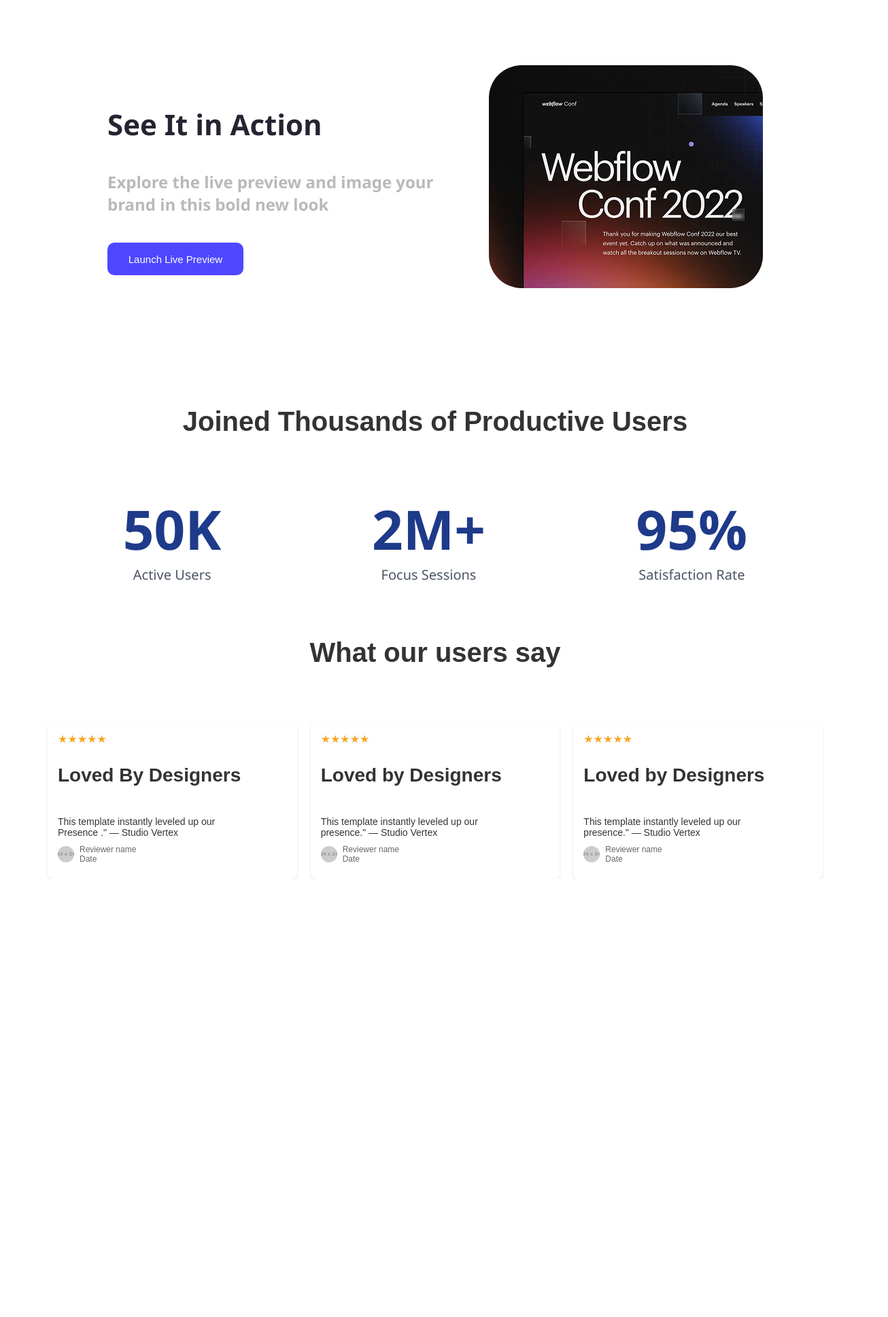
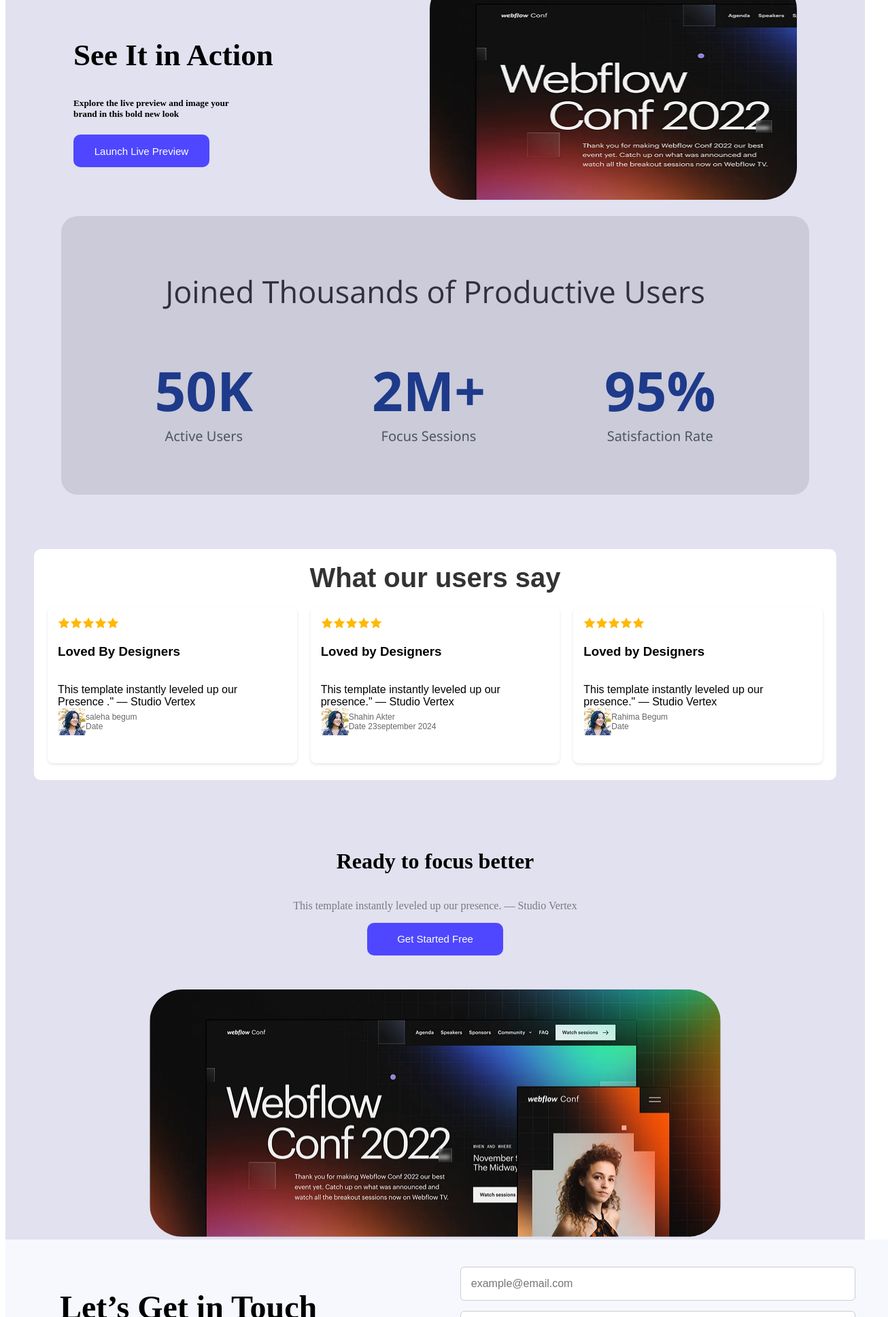
Before and after one commit to Shafaiat28200/My-first-assignment-repo, a plain HTML site: page index.html in a window 1280 px wide. Shown: the part 862-2800 px from the top of the page at 68% size, 1306 px wide, since content can reach past the window. Before the commit the page ends 2155 px from the top, so only its background shows below. Drawn offline with nearby package versions, Linux system fonts and the light colour scheme; placeholder pictures from the web are drawn by us.

Commit message:
complete my whole section

```diff
--- a/index.html
+++ b/index.html
@@ -4,6 +4,9 @@
     <meta charset="UTF-8">
     <meta name="viewport" content="width=device-width, initial-scale=1.0">
     <title>My first assignment</title>
+    <link rel="preconnect" href="https://fonts.googleapis.com">
+<link rel="preconnect" href="https://fonts.gstatic.com" crossorigin>
+<link href="https://fonts.googleapis.com/css2?family=Open+Sans:ital,wght@0,300..800;1,300..800&family=Raleway:ital,wght@0,100..900;1,100..900&display=swap" rel="stylesheet">
     <link rel="stylesheet" href="styles/assignment.css">
 </head>
 <body>
@@ -24,20 +27,24 @@
     </div>
   </div>
 </header>
-
+<div class="body-color">
      <main>
             <!-- action-section -->
              <section >
-              <div class="action-contain" >
-               <div><h1 class="dark-1">See It in Action</h1>
-               <h5 class="dark-2">Explore the live preview and image your<br> brand in this bold new look</h5>
-               <button class="primary-btn-2 "> Launch Live Preview</button></div>
+              <div class="contain-3">
 
-               <div >
-               <img src="Assets/wc-mini.png" alt="" srcset="">
+               <div>
+               <h1 class="action-title">See It in Action</h1>
+               <h5>Explore the live preview and image your<br> brand in this bold new look</h5>
+               <button class="primary-btn-2 "> Launch Live Preview</button>
+              </div>
+
+               <div class="small-contain" >
+               <img class="mini-img" src="Assets/wc-mini.png" alt="" srcset="">
               </div>
 
               </div>
+
 
              </section>
      </main>
@@ -45,7 +52,7 @@
        <!--  productive users section -->
       <main>
     <div class="container">
-        <div class="title">Joined Thousands of Productive Users</div>
+        <div class="title-1">Joined Thousands of Productive Users</div>
         <div class="stats">
             <div>
                 <div class="stat">50K</div>
@@ -63,43 +70,76 @@
     </div>
     </main>
 
-
+    <!-- challenges section -->
     <main>
-      <div class="container">
-        <div class="title">What our users say</div>
+      <div class="container-2">
+        <div class="title-2">What our users say</div>
         <div class="reviews">
             <div class="review-card">
-                <div class="stars">★★★★★</div>
+                <div class="stars"><img class="challenges" src="Assets/icon-star.png" alt="just wow"><img class="challenges" src="Assets/icon-star.png" alt="just wow"><img class="challenges" src="Assets/icon-star.png" alt="just wow"><img class="challenges" src="Assets/icon-star.png" alt="just wow"><img class="challenges" src="Assets/icon-star.png" alt="just wow"></div>
                 <div class="text"> <h3>Loved By Designers</h3><br>This template instantly leveled up our<br> Presence ." — Studio Vertex</div>
                 <div class="reviewer">
-                    <img src="https://via.placeholder.com/24" alt="Reviewer">
-                    Reviewer name<br>Date
+                    <img src="Assets/avatar.png" alt="Reviewer">
+                    saleha begum<br>Date
                 </div>
             </div>
             <div class="review-card">
-                <div class="stars">★★★★★</div>
+                <div class="stars"><img  src="Assets/icon-star.png" alt=""><img src="Assets/icon-star.png" alt=""><img src="Assets/icon-star.png" alt=""><img src="Assets/icon-star.png" alt=""><img src="Assets/icon-star.png" alt=""></div>
                 <div class="text"><h3>Loved by Designers</h3><br>This template instantly leveled up our<br> presence." — Studio Vertex</div>
                 <div class="reviewer">
-                    <img src="https://via.placeholder.com/24" alt="Reviewer">
-                    Reviewer name<br>Date
+                    <img src="Assets/avatar.png" alt="Reviewer">
+                    Shahin Akter<br>Date 23september 2024
                 </div>
             </div>
             <div class="review-card">
-                <div class="stars">★★★★★</div>
+                <div class="stars"><img src="Assets/icon-star.png" alt=""><img src="Assets/icon-star.png" alt=""><img src="Assets/icon-star.png" alt=""><img src="Assets/icon-star.png" alt=""><img src="Assets/icon-star.png" alt=""></div>
                 <div class="text"><h3>Loved by Designers</h3><br>This template instantly leveled up our<br> presence." — Studio Vertex</div>
                 <div class="reviewer">
-                    <img src="https://via.placeholder.com/24" alt="Reviewer">
-                    Reviewer name<br>Date
+                    <img src="Assets/avatar.png" alt="Reviewer">
+                    Rahima Begum<br>Date
                 </div>
             </div>
         </div>
     </div>
-    </main>
+
+
+<main>
+  <div class="container-4">
+       <div class="dark-4"> <h1>Ready to focus better</h1></div>
+        <p class="pera-contain">This template instantly leveled up our presence. — Studio Vertex</p>
+        <button class="primary-btn-2">Get Started Free</button>
+        <div class="flex-mockup">
+            <img class="big-img" src="Assets/wc-big.png" alt="flex Mockup">
+        </div>
+    </div>
+</main>
+<main class="contact-main">
+    <div class="contact-section">
+      <h1 class="let-contain">Let’s Get in Touch</h1>
+    </div>
+    <form>
+      <input type="email" placeholder="example@email.com">
+      <input type="text" placeholder="full name">
+      <textarea placeholder="write your message...."></textarea>
+      <input class="btn-primary" type="submit" value="Get in Touch">
+    </form>
+  </main>
+  </div>
+  <footer>
+    <div class="foter-task">
+          <h2 class="foter-title"> LOGO</h2>
+          <p>Ready to elevate your online presence? Contact us today to discuss your project and discover how we can bring your vision to life.</p>
+          <ul>
+            <li><a href="#">Home</a></li>
+             <li><a href="#"> About</a></li>
+              <li> <a href="#"> Howit Works</a></li>
+               <li><a href="#">Services</a></li>
+          </ul>
+           </div>
+
+  </footer>
 
 
 
-     <footer>
-
-     </footer>
 </body>
 </html>
--- a/styles/assignment.css
+++ b/styles/assignment.css
@@ -1,5 +1,10 @@
+.body-color{
+    background-color: #dedeeee5;
+}
+
 nav {
     width: 100%;
+    margin: 0 auto;
 }
 header {
     background-image: url(/Assets/Hero-bg.png);
@@ -32,25 +37,33 @@ header {
     background-color:rgba(211, 64, 10, 0.781) ;
 }
 .baner {
-    flex: 1;
+    font-family: "Open Sans", sans-serif;
+
+
+     flex: 1;
     display: flex;
     justify-content: center;
     align-items: center;
     text-align: center;
     font-size: 38px;
 }
-/* action-section */
 
 
-.action-contain{
-    display: flex;
-    justify-content: space-between;
-    padding:  150px;
-    align-items: center;
+/* action-section */
+.action-title{
+    font-size: 45px;
+}
 
+.contain-3{
+
+ display: flex;
+ justify-content: space-between;
+ /* margin: 0 auto; */
+ padding: 20px 100px;
+align-items: center;
 }
-img{
-    width: 403px;
+.mini-img{
+   width: 540px;
     height: 328px;
     border-radius: 48px;
 }
@@ -81,20 +94,22 @@ img{
 }
   /*  Productive user section */
    .container {
-            background-color: #f0f4ff;
+            background-color: #2524321e;
             padding: 80px 50px 80px 50px;
             border-radius: 24px;
             text-align: center;
-           width: 1100px;
+           width: 1000px;
            height: 250px;
             margin: 0 auto;
             justify-content: center;
         }
-        .title {
+        .title-1 {
+            font-family: "Open Sans", sans-serif;
+
           padding-bottom: 60px;
             font-size: 45px;
 
-            color: #252432ef
+            color: #252432ee;
 
         }
         .stats {
@@ -113,7 +128,8 @@ img{
         }
 
         /* challenges section */
-        .container {
+        .container-2 {
+            /* margin-top: -50px; */
             background-color: #ffffff;
             padding: 20px;
             border-radius: 10px;
@@ -121,9 +137,9 @@ img{
             font-family: Arial, sans-serif;
             width: 1140px;
             height: 300px;
-            margin: 0 auto;
+            margin: 80px auto;
         }
-        .title {
+        .title-2 {
             font-size: 40px;
             color: #333;
             margin-bottom: 20px;
@@ -144,30 +160,130 @@ img{
            height: 200px;
             box-shadow: 0 2px 4px rgba(0, 0, 0, 0.1);
         }
-        .stars {
-            color: #f5a623;
-            margin-bottom: 10px;
-        }
-        .text {
-            font-size: 14px;
-            color: #333;
-            margin-bottom: 10px;
-        }
+        /* img {
+
+            text-align: center;
+            width: 20px;
+            height: 20px;
+
+
+
+        } */
+
         .reviewer {
             display: flex;
             align-items: center;
             font-size: 12px;
             color: #666;
         }
-        .reviewer img {
-            width: 24px;
-            height: 24px;
-            border-radius: 50%;
-            margin-right: 8px;
+      /* extra-contain */
+
+        .container-4{
+display: flex;
+flex-direction: column;
+justify-content: center;
+align-items: center;
         }
-        .text h3{
-        font-size: 28px;
+        .big-img{
+            margin-top: 50px;
+            width: 840px;
+            height: 364px;
+            border-radius: 48px;
         }
-        .text h5{
-            font-size: 17px;
+        .pera-contain{
+            color:#00000075 ;
         }
+
+
+
+.contact-main {
+      width: 90%;
+      max-width: 1200px;
+      padding: 40px 80px;
+      background-color: #f6f8fe;
+      display: flex;
+      flex-wrap: wrap;
+      gap: 40px;
+    }
+
+
+    .contact-section {
+      flex: 1;
+      min-width: 300px;
+      align-items: center;
+      justify-content: center;
+    }
+
+    .contact-section h1 {
+      font-size: 3rem;
+      font-weight: bold;
+      color: #000;
+    }
+
+    form {
+      flex: 1;
+      min-width: 300px;
+      display: flex;
+      flex-direction: column;
+      gap: 15px;
+    }
+
+    input[type="text"],
+    input[type="email"],
+    textarea {
+      padding: 15px;
+      border: 1px solid #ccc;
+      border-radius: 6px;
+      font-size: 1rem;
+      outline: none;
+      width: 100%;
+    }
+
+    textarea {
+      resize: vertical;
+      min-height: 120px;
+    }
+
+    .btn-primary {
+      background-color: #4a4eff;
+      color: white;
+      padding: 12px 20px;
+      font-size: 1rem;
+      font-weight: bold;
+      border: none;
+      border-radius: 6px;
+      cursor: pointer;
+      transition: background-color 0.3s ease;
+    }
+
+    .btn-primary:hover {
+      background-color: #393dff;
+    }
+
+
+    .foter-task{
+        text-align: center;
+        width: 531px;
+        height: 221px;
+        margin: 0 auto;
+    }
+    ul{
+        display: flex;
+        gap: 20px;
+        justify-content: center;
+
+
+    }
+    ul li a{
+        text-decoration: none;
+        color: #252432c7;
+
+    }
+    ul li{
+         list-style: none;
+    }
+    .foter-title{
+        font-size: 80px;
+        color:#4E47FF ;
+
+    }
```
